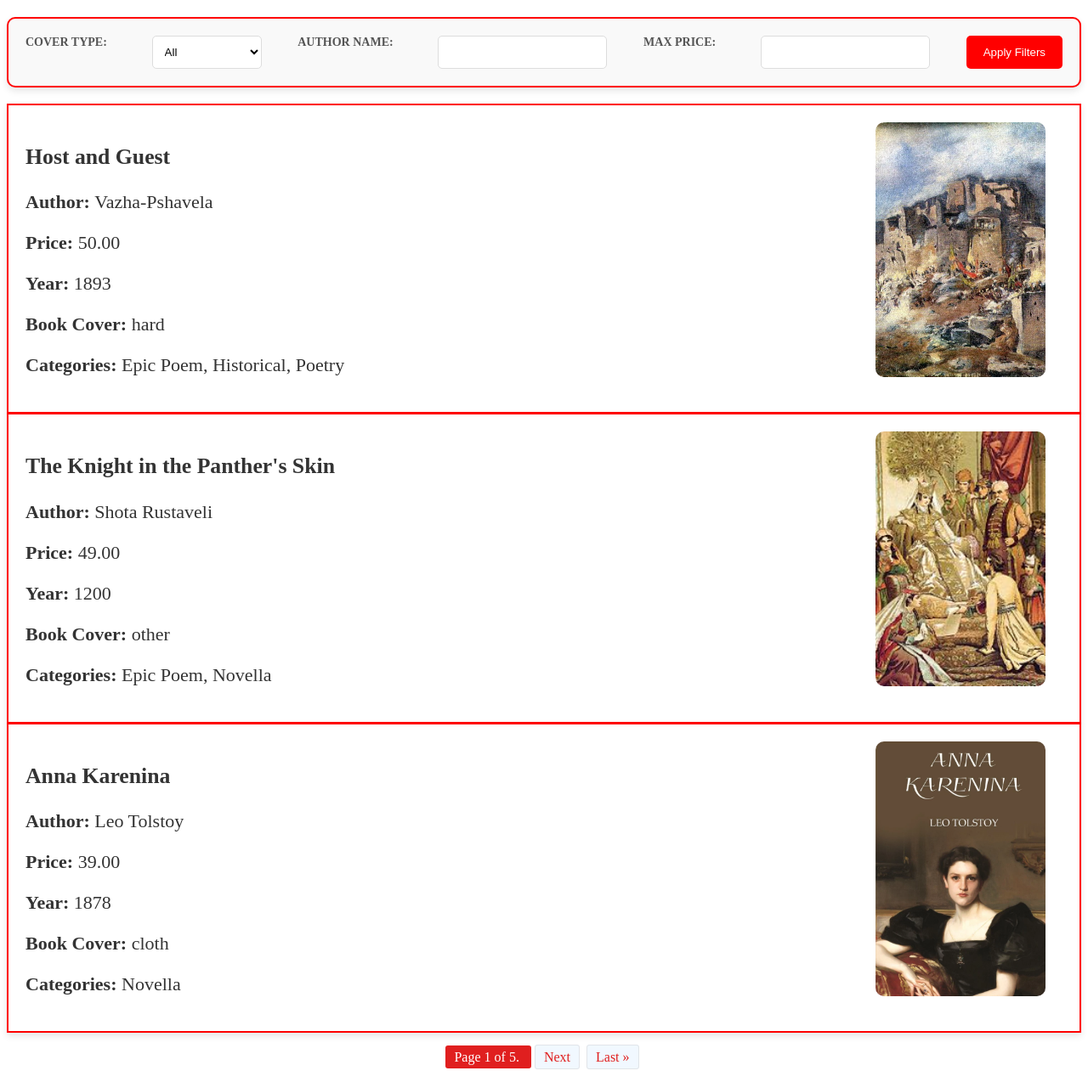
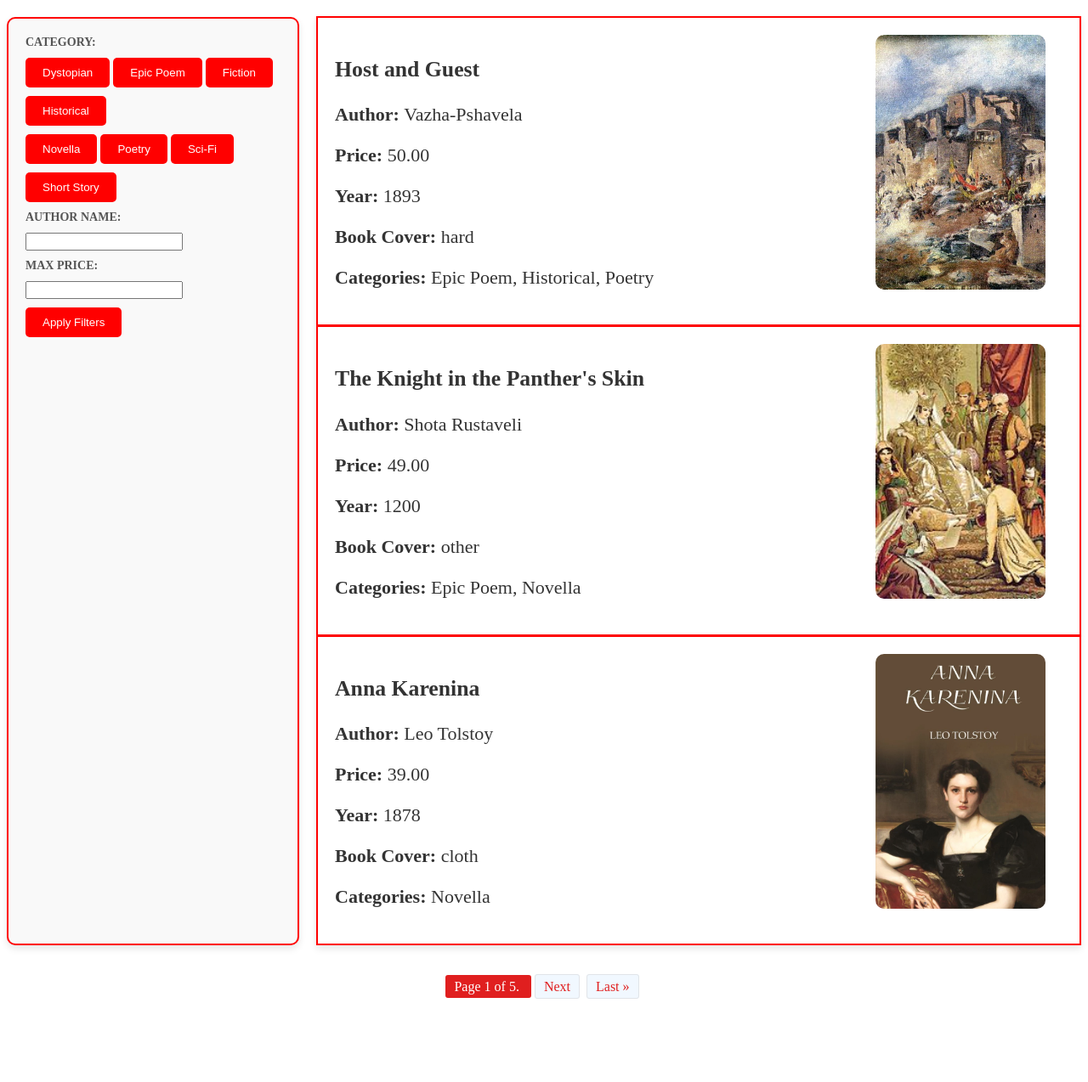
Before and after one commit to Dauphin25/Library, a Django app: page /book/ in a window 1280 px wide. Shown: the part 85-1359 px from the top of the page at 85% size. After the commit the page ends 1261 px from the top, so only its background shows below. Run offline with Django 5.2, Linux system fonts and the light colour scheme; data comes from the database, SQL or seed files in the repository.

Commit message:
updating filter

```diff
--- /dev/null
+++ b/MyBookShop/market/choices.py
@@ -0,0 +1,11 @@
+# Define choices for cover types
+COVER_CHOICES = [
+    ('hard', 'Hardcover'),  # Hardcover option
+    ('soft', 'Softcover'),  # Softcover option
+    ('paperback', 'Paperback'),  # Paperback option
+    ('spiral', 'Spiral-bound'),  # Spiral-bound option
+    ('board', 'Board book'),  # Board book option
+    ('cloth', 'Clothbound'),  # Clothbound option
+    ('leather', 'Leather-bound'),  # Leather-bound option
+    ('other', 'Other'),  # Other option
+]
--- a/MyBookShop/market/models.py
+++ b/MyBookShop/market/models.py
@@ -1,6 +1,8 @@
 
 from django.db import models
 from django.utils.translation import gettext_lazy as _
+
+from market.choices import COVER_CHOICES
 
 
 class Author(models.Model):
@@ -38,17 +40,7 @@ class Category(models.Model):
 
 
 class Book(models.Model):
-    # Define choices for cover types
-    COVER_CHOICES = [
-        ('hard', 'Hardcover'),         # Hardcover option
-        ('soft', 'Softcover'),         # Softcover option
-        ('paperback', 'Paperback'),    # Paperback option
-        ('spiral', 'Spiral-bound'),    # Spiral-bound option
-        ('board', 'Board book'),       # Board book option
-        ('cloth', 'Clothbound'),       # Clothbound option
-        ('leather', 'Leather-bound'),  # Leather-bound option
-        ('other', 'Other'),            # Other option
-    ]
+
 
     title = models.CharField(max_length=100, verbose_name=_("book title"))
     author = models.ForeignKey(Author, on_delete=models.CASCADE, verbose_name=_("author"), null=True, blank=True)
--- a/MyBookShop/market/views.py
+++ b/MyBookShop/market/views.py
@@ -1,6 +1,6 @@
 from django.core.paginator import Paginator
 from django.shortcuts import render
-from .models import Book, Author
+from .models import Book, Author, Category
 from django.views.generic import DetailView
 
 
@@ -8,13 +8,17 @@ from django.views.generic import DetailView
 def all_books(request):
     # Get all books from the database
     books_list = Book.objects.all()
+    categories = Category.objects.all()
 
     # Get filter parameters from GET request
     cover_type = request.GET.get('cover_type')
+    category_id = request.GET.get('category')
     author_name = request.GET.get('author_name')
     max_price = request.GET.get('max_price')
 
     # Apply filtering based on parameters
+    if category_id:
+        books_list = books_list.filter(category__id=category_id)
     if cover_type:
         books_list = books_list.filter(cover_type=cover_type)
     if author_name:
@@ -31,7 +35,7 @@ def all_books(request):
     books = paginator.get_page(page_number)  # Get the books for the requested page
 
     # Pass the paginated queryset to the template context
-    return render(request, 'book.html', {'books': books})
+    return render(request, 'book.html', {'books': books, 'categories': categories})
 
 
 def all_authors(request):
--- a/MyBookShop/static/market/book.css
+++ b/MyBookShop/static/market/book.css
@@ -1,10 +1,15 @@
 /* Add your styles here */
-
+.main-container {
+    display: flex;
+    gap: 20px; /* Adjust this value to increase or decrease the space between the filter and the book listing */
+}
 /* Container for the list of books */
 .list-container {
+    flex-grow: 1;
     list-style-type: none; /* Remove default list style */
-    margin: 0; /* Remove default margin */
     padding: 0; /* Remove default padding */
+    margin-top: 20px; /* Spacing between filter container and header */
+    margin-bottom: 20px; /* Spacing between filter container and book list */
 }
 
 /* Individual book item */
--- a/MyBookShop/static/market/filter_style.css
+++ b/MyBookShop/static/market/filter_style.css
@@ -1,5 +1,6 @@
     /* Filter container */
 .filter-container {
+    flex-basis: 300px;
     background-color: #f9f9f9; /* Light gray background */
     border: 2px solid #f00; /* Red border with increased thickness */
     padding: 20px; /* Padding around the filter container */
@@ -17,26 +18,15 @@
     text-transform: uppercase; /* Convert text to uppercase */
 }
 
-/* Filter form */
 .filter-container form {
-    display: flex; /* Use flexbox for form layout */
-    flex-wrap: wrap; /* Allow form items to wrap */
-    justify-content: space-between; /* Space out form items evenly */
+    display: block;
 }
 
-/* Filter input fields */
-.filter-container label {
-    margin-right: 10px; /* Spacing between labels and input fields */
-    color: #555; /* Dark gray color for labels */
-}
-
-.filter-container input,
-.filter-container select {
-    padding: 10px; /* Padding for input fields */
-    border-radius: 5px; /* Rounded corners for input fields */
-    border: 1px solid #ddd; /* Light gray border */
-    background-color: #fff; /* White background color */
-    transition: border-color 0.3s ease; /* Smooth transition for border color */
+.filter-container form label,
+.filter-container form select,
+.filter-container form input {
+    display: block;
+    margin-bottom: 10px;
 }
 
 .filter-container input:focus,
@@ -46,6 +36,7 @@
 }
 
 .filter-container button {
+    margin-bottom: 10px; /* Spacing above the button */
     padding: 10px 20px; /* Padding for button */
     border-radius: 5px; /* Rounded corners for button */
     background-color: #f00; /* Blue background color */
--- a/MyBookShop/templates/book.html
+++ b/MyBookShop/templates/book.html
@@ -4,10 +4,11 @@
 
 {% block content %} <!-- Define content block -->
 
-    {% include 'filter_book.html' %} <!-- Include the filter_book.html file -->
-
     <link href="{% static 'market/book.css' %}" rel="stylesheet"> <!-- Link to the CSS file -->
      <link href="{% static 'market/paginator.css' %}" rel="stylesheet"> <!-- Link to the CSS file -->
+<div class = main-container>
+
+     {% include 'filter_book.html' %} <!-- Include the filter_book.html file -->
 
     <ul id="featured-books" class="list-container">
 
@@ -26,14 +27,14 @@
         </a>
         {% endfor %}
     </ul>
-
+</div>
 <!-- Pagination -->
 <div class="pagination"> <!-- Pagination section -->
     <span class="step-links"> <!-- Links for pagination -->
         <!-- Display "First" and "Previous" links if available -->
         {% if books.has_previous %}
-            <a href="?page=1&cover_type={{ request.GET.cover_type }}&author_name={{ request.GET.author_name }}&max_price={{ request.GET.max_price }}">&laquo; First</a>
-            <a href="?page={{ books.previous_page_number }}&cover_type={{ request.GET.cover_type }}&author_name={{ request.GET.author_name }}&max_price={{ request.GET.max_price }}">Previous</a>
+             <a href="?page=1&cover_type={{ request.GET.cover_type }}&category={{ request.GET.category }}&author_name={{ request.GET.author_name }}&max_price={{ request.GET.max_price }}">&laquo; First</a>
+            <a href="?page={{ books.previous_page_number }}&cover_type={{ request.GET.cover_type }}&category={{ request.GET.category }}&author_name={{ request.GET.author_name }}&max_price={{ request.GET.max_price }}">Previous</a>
         {% endif %}
 
         <!-- Display current page number and total number of pages -->
@@ -43,8 +44,8 @@
 
         <!-- Display "Next" and "Last" links if available -->
         {% if books.has_next %}
-            <a href="?page={{ books.next_page_number }}&cover_type={{ request.GET.cover_type }}&author_name={{ request.GET.author_name }}&max_price={{ request.GET.max_price }}">Next</a>
-            <a href="?page={{ books.paginator.num_pages }}&cover_type={{ request.GET.cover_type }}&author_name={{ request.GET.author_name }}&max_price={{ request.GET.max_price }}">Last &raquo;</a>
+  <a href="?page={{ books.next_page_number }}&cover_type={{ request.GET.cover_type }}&category={{ request.GET.category }}&author_name={{ request.GET.author_name }}&max_price={{ request.GET.max_price }}">Next</a>
+            <a href="?page={{ books.paginator.num_pages }}&cover_type={{ request.GET.cover_type }}&category={{ request.GET.category }}&author_name={{ request.GET.author_name }}&max_price={{ request.GET.max_price }}">Last &raquo;</a>
         {% endif %}
     </span>
 </div>
--- a/MyBookShop/templates/filter_book.html
+++ b/MyBookShop/templates/filter_book.html
@@ -6,19 +6,17 @@
 
 <div class="filter-container">
     <form method="get" action="{% url 'all_books' %}">
-        <label for="cover_type">Cover Type:</label>
-        <select name="cover_type" id="cover_type">
-            <option value="">All</option>
-                    <option value="hard">Hardcover</option>
-                    <option value="soft">Softcover</option>
-                    <option value="paperback">Paperback</option>
-                    <option value="spiral">Spiral-bound</option>
-                    <option value="board">Board book</option>
-                    <option value="cloth">Clothbound</option>
-                    <option value="leather">Leather-bound</option>
-                    <option value="other">Other</option>
-            <!-- Add more options if needed -->
-        </select>
+
+        <label for="category">Category:</label>
+        <div class="button-row">
+        {% for category in categories %}
+            {% if forloop.counter|divisibleby:5 and not forloop.first %}
+                </div><div class="button-row">
+            {% endif %}
+            <button type="submit" name="category" value="{{ category.id }}">{{ category.name }}</button>
+        {% endfor %}
+        </div>
+
 
         <label for="author_name">Author Name:</label>
         <input type="text" name="author_name" id="author_name">
@@ -28,12 +26,22 @@
 
         <button type="submit">Apply Filters</button>
     </form>
+
 </div>
-
+{% endblock %}
 <script>
     document.addEventListener("DOMContentLoaded", function() {
     // Select the cover type dropdown
     var coverTypeInput = document.getElementById("cover_type");
+    var categoryInput = document.getElementById("category");
+
+    categoryInput.addEventListener("keypress", function(event) {
+        // Check if the key pressed is Enter
+        if (event.key === "Enter") {
+            // Submit the form
+            this.form.submit();
+        }
+    });
 
     // Add event listener to cover type dropdown
     coverTypeInput.addEventListener("keypress", function(event) {
@@ -45,6 +53,3 @@
     });
 });
 </script>
-
-
-{% endblock %}
```
